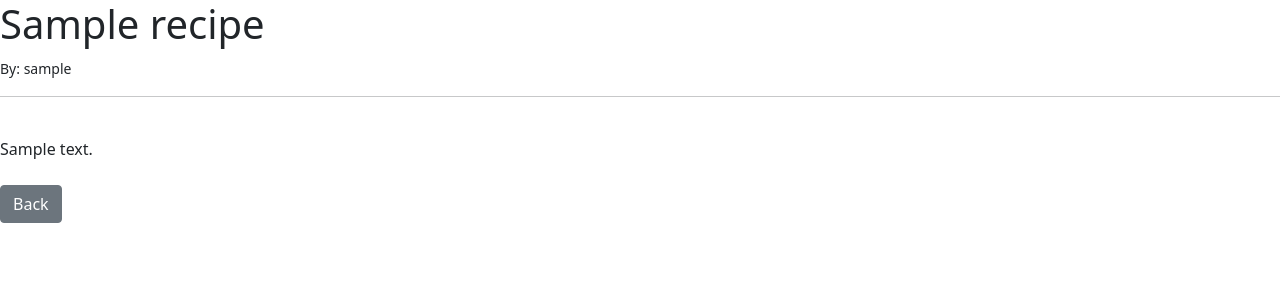
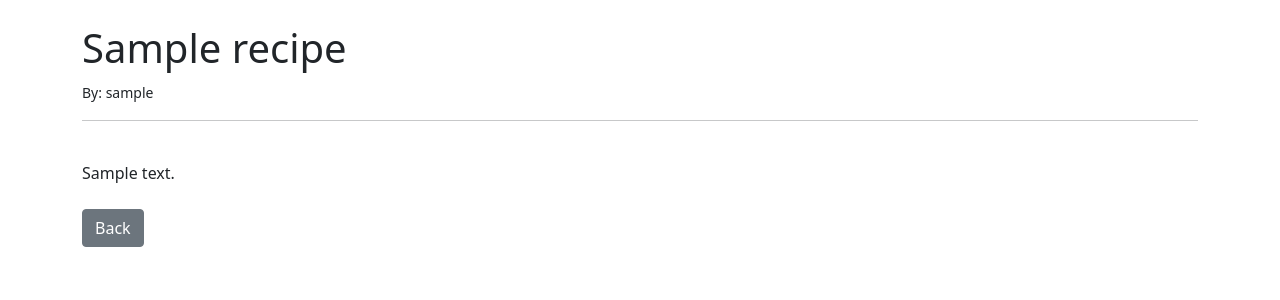
Before and after one commit to LanaCreegan/Recipe-Blog-PP4, a Django app: page /recipe/1 in a window 1280 px wide. Shown: the top 300 px of the page. Run offline with Django 4.2, Linux system fonts and the light colour scheme; tables that the repository leaves empty hold one stand-in row (values such as "Sample post").

Commit message:
Add block content into container div

```diff
--- a/templates/base.html
+++ b/templates/base.html
@@ -8,11 +8,14 @@
     <title>Bootstrap demo</title>
   </head>
   <body>
-    {% block content %}
+
+<br/>
+    <div class="container">
+        {% block content %}
 
 
-    {% endblock %}
-
+        {% endblock %}
+    </div>
 
   </body>
 </html>
```
